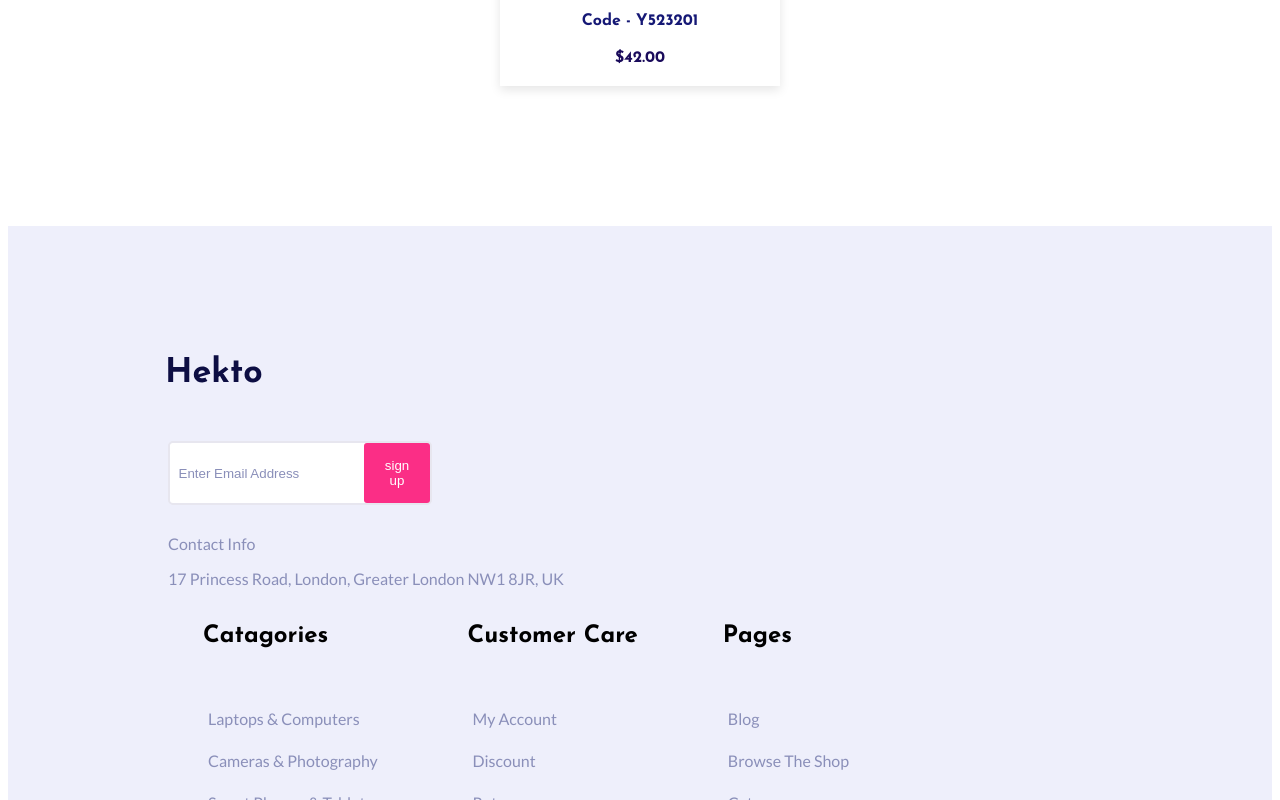
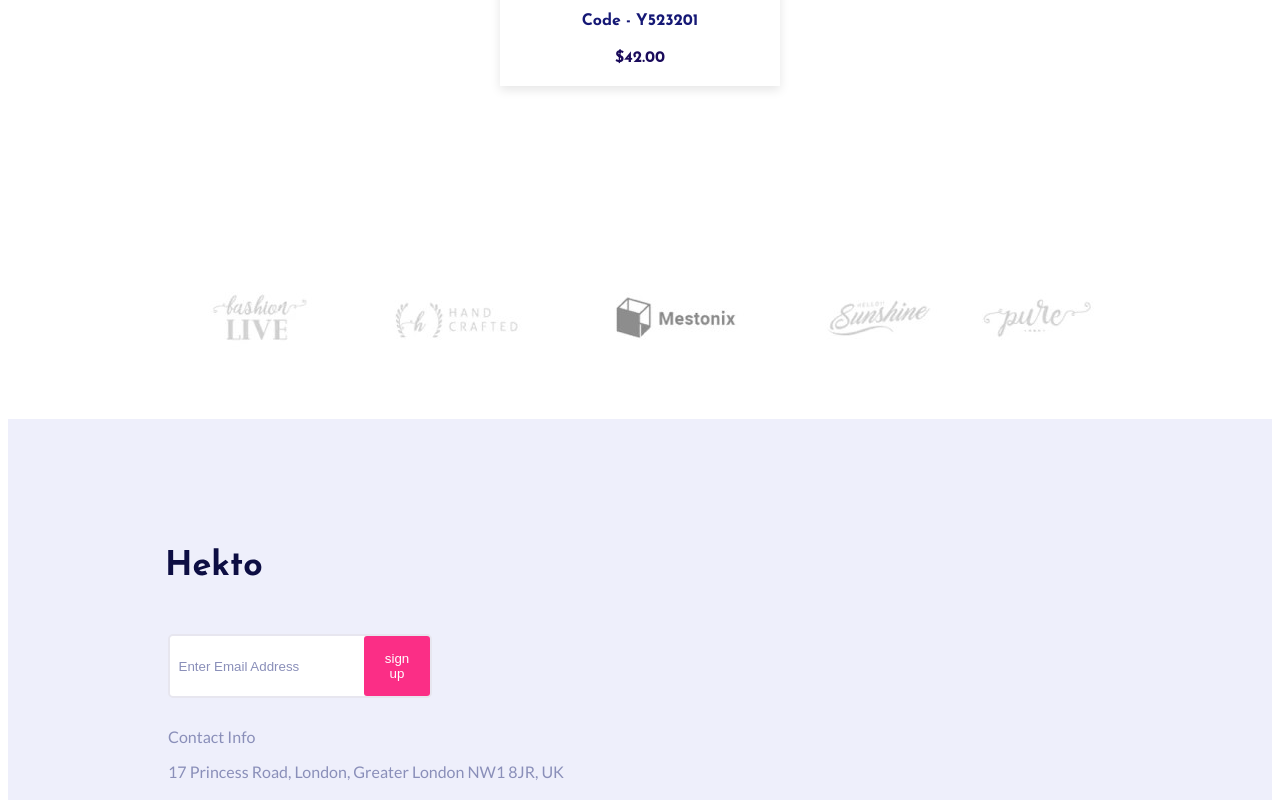
Before and after one commit to rahafOM/hecto, a plain HTML site: page index.html in a window 1280 px wide. Shown: the part 1467-2267 px from the top of the page. Drawn offline with Linux system fonts and the light colour scheme.

Commit message:
creat clients section

```diff
--- a/index.html
+++ b/index.html
@@ -100,18 +100,6 @@ in phasellus non in justo.</p>
 
 
 
-
-
-
-
-
-
-
-
-
-
-
-
    <section class="featured-products">
   <h1>Featured Products</h1>
   <div class="container">
@@ -187,6 +175,17 @@ in phasellus non in justo.</p>
   </div>
 </section>
 
+<section class="clients">
+    <div class="container">
+        <div class="row">
+            <img src="./clients/Frame 1 (1).jpg">
+            <img src="./clients/Frame 2 (1).jpg">
+            <img src="./clients/Frame 3 (1).jpg">
+            <img src="./clients/Frame 4 (1).jpg">
+            <img src="./clients/Frame 5 (1).jpg">
+        </div>
+    </div>
+</section>
 
 
 
--- a/main.css
+++ b/main.css
@@ -307,7 +307,7 @@ ul {
     position: relative;
     width: 387;
     height: 387;
-    top: -112px;
+    top: -95px;
     left: -100px;
 
 }
@@ -391,8 +391,23 @@ ul {
   .hero-content .hero-lamp img{
     display: none;
   }
+  .promotional-page-nav img{
+    display: none;
+  }
 }
 
+.clients {
+  display: flex;
+  justify-content: space-between;
+  align-items: center;
+  padding: 50px 0px;
+}
+
+.clients img {
+  max-width: 100%;
+  height: auto;
+
+}
 @media screen and (max-width: 992px) {
   .hero {
     flex-direction: column;
@@ -434,6 +449,8 @@ ul {
     justify-content: center;
   }
 }
+
+
 
 @media screen and (max-width: 768px) {
   .header {
```
Also changed, not shown: clients.webp (added), clients/Frame 1 (1).jpg (added), clients/Frame 2 (1).jpg (added), clients/Frame 3 (1).jpg (added), clients/Frame 4 (1).jpg (added), clients/Frame 5 (1).jpg (added).
